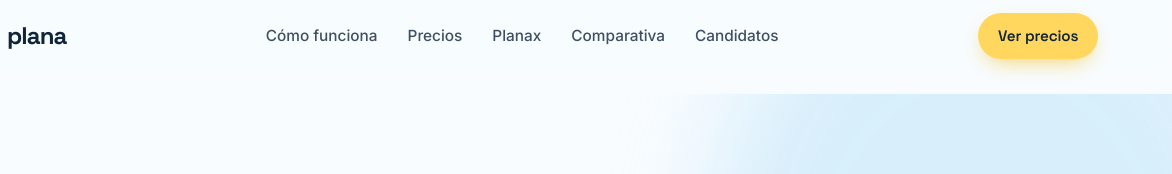
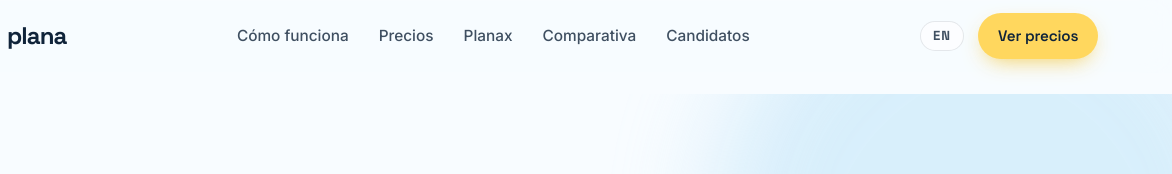
Before and after one commit to Jaimemamalla/Plana-Clientes, a plain HTML site: page index.html in a window 1280 px wide. Shown: the top 174 px of the page, 108-1280 px from the left. Drawn offline with Linux system fonts and the light colour scheme; animation ran at ten frames a second.

Commit message:
Selector de idioma y web traducida al inglés
Botón EN/ES en el nav. Un solo archivo: el español sigue siendo el del
marcado, así que sin JS y para los buscadores la página es la de siempre, y
el inglés lo pone js/i18n.js encima. Se recuerda en localStorage y se puede
forzar con ?lang=en.

Traducido: los 175 nodos de texto, los siete titulares, los atributos
placeholder y aria-label, el title y la meta description, el idioma del html
y las frases que genera el JS, que son las bandas, el dock, el porcentaje de
la calculadora y la etiqueta del pack en el modal.

Decisiones:

- Se traduce por nodo de texto, no por elemento, para no tocar el marcado:
  así los SVG de las listas y los <b> dentro de los párrafos se quedan donde
  están. Los siete titulares van aparte, por elemento entero, porque la capa
  de punch los trocea en palabras y había que cogerlos antes.
- js/i18n.js se carga antes que los bloques inline por eso mismo.
- Al cambiar de idioma se emite el evento plana:lang. Lo escuchan la capa de
  punch, para volver a trocear los titulares; tickers.js, para recalcular la
  velocidad porque el inglés no ocupa lo mismo; y la calculadora, para
  rehacer su texto.

Verificado en los dos sentidos, sin errores: titulares, packs, calculadora
al 55%, modal de plan, placeholders, aria-labels, bandas y dock, y que
recuerda la elección al recargar.

Queda el sitio de comunidad, que es otro archivo y no lleva el selector.

Co-Authored-By: Claude Opus 5 <noreply@anthropic.com>

```diff
--- a/index.html
+++ b/index.html
@@ -266,6 +266,26 @@ header.nav.scrolled {
 
 .nav-links a:hover {
   color: var(--tinta);
+}
+
+.langbtn {
+  font-family: var(--ff-head);
+  font-weight: 700;
+  font-size: .82rem;
+  letter-spacing: .06em;
+  color: var(--tinta-80);
+  border: 1px solid var(--line);
+  background: rgba(255,255,255,.6);
+  padding: 7px 12px;
+  border-radius: 100px;
+  line-height: 1;
+  transition: color .2s, border-color .2s, background .2s;
+}
+
+.langbtn:hover {
+  color: var(--tinta);
+  border-color: var(--cielo);
+  background: #fff;
 }
 
 .nav-cta {
@@ -3336,6 +3356,7 @@ footer {
   </div>
 </footer>
 
+<script src="js/i18n.js"></script>
 <script>
 (function(){
   /* ---- dynamic favicon (isotype) ---- */
@@ -3438,13 +3459,18 @@ footer {
       rAgency.textContent = eur(agency);
       rSave.textContent = eur(Math.max(0, save));
     }
+    var en = document.documentElement.lang === 'en';
     if(save > 0){
       var pct = Math.round(save / agency * 100);
-      rPct.textContent = 'un ' + pct + '% menos por vacante';
+      rPct.textContent = en
+        ? pct + '% less per role'
+        : 'un ' + pct + '% menos por vacante';
       rPct.style.color = '#FFD75E';
       rSave.style.color = '#FFD75E';
     } else {
-      rPct.textContent = 'Con Plana ganas en transparencia';
+      rPct.textContent = en
+        ? 'With Plana you gain in transparency'
+        : 'Con Plana ganas en transparencia';
       rSave.textContent = eur(0);
     }
   }
@@ -3456,6 +3482,9 @@ footer {
       recalc(true);
     });
     recalc(false);
+    addEventListener('plana:lang', function(){
+      recalc(false);
+    });
   }
 
   /* ---- comparativa: entrada fila por fila ---- */
@@ -3534,10 +3563,23 @@ footer {
     var planForm = document.getElementById('planForm');
     var toastC   = document.getElementById('toastClient');
 
+    var EN_PACK = {
+      'Despegue': 'Takeoff',
+      'Altitud': 'Altitude',
+      'Estratosfera': 'Stratosphere',
+      'Plana Ilimitada': 'Plana Unlimited'
+    };
+
+    function packLabel(pack){
+      var en = document.documentElement.lang === 'en';
+      var name = en ? (EN_PACK[pack] || pack) : pack;
+      if(pack === 'Plana Ilimitada') return name;
+      return en ? name + ' pack' : 'Pack ' + name;
+    }
+
     function openPlan(pack){
       pmPack.innerHTML =
-        '<span class="live-dot"></span>' +
-        (pack === 'Plana Ilimitada' ? pack : 'Pack ' + pack);
+        '<span class="live-dot"></span>' + packLabel(pack);
       pmField.value = pack;
       planModal.hidden = false;
       setTimeout(function(){
@@ -3659,6 +3701,15 @@ if(reduce){
   });
 }
 
+/* al cambiar de idioma el titular se reescribe entero, así que hay que
+   volver a trocearlo en palabras */
+addEventListener('plana:lang', function(){
+  heads.forEach(function(h){
+    kinetize(h);
+    h.classList.add('kin-in');
+  });
+});
+
 /* packs: apilado al deslizar */
 var pg = document.querySelector('.packs-grid');
 var stacks = [];
--- /dev/null
+++ b/js/i18n.js
@@ -0,0 +1,346 @@
+(function () {
+
+  /* Traducción por nodo de texto: respeta los SVG de las listas y los <b>
+     dentro de los párrafos, que se traducen por separado. Los titulares que
+     la capa de punch trocea en palabras van aparte, por elemento entero, y
+     este archivo se carga antes que ella para pillarlos sin trocear. */
+
+  var EN = {
+    /* nav y hero */
+    'El': 'The',
+    'Cómo funciona': 'How it works',
+    'Precios': 'Pricing',
+    'Comparativa': 'Compare',
+    'Candidatos': 'Candidates',
+    'Ver precios': 'See pricing',
+    'Selección a tarifa plana': 'Flat-rate recruitment',
+    'fee': 'fee',
+    'ha muerto.': 'is dead.',
+    'Selección de personal a precio fijo y público.': 'Recruitment at a fixed, public price.',
+    'Pagas por el trabajo, no un porcentaje del sueldo.': 'You pay for the work, not a cut of the salary.',
+    'Sin fees. Sin sorpresas.': 'No fees. No surprises.',
+    'Soy candidato/a': 'I am a candidate',
+    'Una vacante de': 'A role paying',
+    'Agencia': 'Agency',
+    'Con Plana': 'With Plana',
+    '/ vacante': '/ role',
+    'Te ahorras': 'You save',
+
+    /* cómo funciona */
+    'Eliges online, buscamos con Planax y personas, y contratas. Lo que tarda una contratación, no una negociación de tarifas.':
+      'You choose online, we search with Planax and people, you hire. As long as a hire takes, not as long as a fee negotiation.',
+    'Elige tu pack': 'Pick your pack',
+    'Sin llamadas comerciales eternas. Eliges online, como debe ser. El precio está en la web, no detrás de un formulario.':
+      'No endless sales calls. You choose online, as it should be. The price is on the website, not behind a form.',
+    'Planax y nuestro equipo se ponen a buscar': 'Planax and our team start searching',
+    'IA para la velocidad, personas para acertar. Sigues todo el proceso en tiempo real desde tu panel, sin pedir updates por email.':
+      'AI for speed, people for judgement. You follow the whole process live from your dashboard, without chasing updates by email.',
+    'Contratas. Y punto.': 'You hire. That is it.',
+    'Shortlist de finalistas, tú decides, nosotros cerramos. Si la persona no funciona, la reponemos gratis.':
+      'A shortlist of finalists, you decide, we close. If the person does not work out, we replace them free.',
+
+    /* motor */
+    'Tarifa plana': 'Flat rate',
+    'El fee sube con el sueldo, baja si negocias y cambia según quién pregunte. Nuestro precio no se mueve: está en la web, es el mismo para todos y no depende de lo que cobre la persona que contratas.':
+      'The fee climbs with the salary, drops if you haggle and shifts depending on who is asking. Our price does not move: it is on the website, it is the same for everyone and it does not depend on what the person you hire earns.',
+
+    /* packs */
+    'Precios públicos': 'Public pricing',
+    'El precio depende del perfil que buscas, no de lo que cobra. Está aquí escrito, sin "desde" ni asteriscos. La transparencia es el producto.':
+      'The price depends on the profile you are after, not on what they earn. It is written right here, with no "from" and no asterisks. Transparency is the product.',
+    'Despegue': 'Takeoff',
+    'Perfiles operativos y junior: administración, soporte, customer service, ventas junior, oficina y operaciones.':
+      'Operational and junior roles: admin, support, customer service, junior sales, office and operations.',
+    'por vacante': 'per role',
+    'Publicación multicanal y búsqueda activa': 'Multichannel posting and active search',
+    'Cribado completo con Planax y entrevistas del equipo': 'Full screening with Planax and interviews by our team',
+    'Shortlist de 3 a 5 finalistas': 'A shortlist of 3 to 5 finalists',
+    'en 15 días laborables': 'in 15 working days',
+    'Empezar': 'Get started',
+    'Reposición garantizada 60 días': '60-day replacement guarantee',
+    '⭐ Más popular': '⭐ Most popular',
+    'Altitud': 'Altitude',
+    'Mandos intermedios y especialistas: tech, finanzas, marketing, ingeniería y perfiles con escasez media.':
+      'Middle management and specialists: tech, finance, marketing, engineering and roles of moderate scarcity.',
+    'Todo lo del Pack Despegue': 'Everything in the Takeoff pack',
+    'Headhunting directo': 'Direct headhunting',
+    'a candidatos pasivos': 'of passive candidates',
+    'Informe de mercado salarial de la posición incluido': 'Salary benchmark report for the role included',
+    'Shortlist en 20 días laborables': 'Shortlist in 20 working days',
+    'Reposición garantizada 90 días': '90-day replacement guarantee',
+    'Estratosfera': 'Stratosphere',
+    'Dirección y perfiles muy escasos: C-level, heads y perfiles nicho de alta competencia.':
+      'Leadership and very scarce roles: C-level, heads and highly contested niche profiles.',
+    'Todo lo del Pack Altitud': 'Everything in the Altitude pack',
+    'Búsqueda confidencial': 'Confidential search',
+    'y mapeo completo del mercado': 'and full market mapping',
+    'Evaluación en profundidad de finalistas, referencias incluidas': 'In-depth assessment of finalists, references included',
+    'Acompañamiento en oferta y negociación': 'Support through offer and negotiation',
+    'Reposición garantizada 120 días': '120-day replacement guarantee',
+
+    /* escala */
+    'Escala Plana': 'The Plana scale',
+    'Descuento por volumen, automático y público. Sin negociar.': 'Volume discount, automatic and public. No haggling.',
+    '1 a 2 vacantes / año': '1 to 2 roles / year',
+    'Tarifa': 'List price',
+    'Precio de lista, sin letra pequeña': 'List price, no small print',
+    '3 a 5 vacantes / año': '3 to 5 roles / year',
+    'En todos los packs': 'On every pack',
+    '6 a 9 vacantes / año': '6 to 9 roles / year',
+    '10+ vacantes / año': '10+ roles / year',
+    'Plana Ilimitada': 'Plana Unlimited',
+    'Suscripción desde 3.900 €/mes con vacantes simultáneas incluidas. Modelo embedded.':
+      'Subscription from €3,900/month with simultaneous roles included. Embedded model.',
+    'Hablemos': 'Let us talk',
+
+    /* calculadora */
+    'Calculadora de ahorro': 'Savings calculator',
+    'Mete el sueldo de la vacante y el fee típico de tu agencia. Te enseñamos la diferencia. En euros.':
+      'Enter the salary for the role and your agency’s typical fee. We will show you the difference. In euros.',
+    'Salario bruto anual de la vacante': 'Gross annual salary for the role',
+    'Fee típico de agencia': 'Typical agency fee',
+    'Comparamos contra el Pack Altitud (4.900 €), nuestro pack más contratado.':
+      'We compare against the Altitude pack (€4,900), our most popular one.',
+    'Con agencia tradicional': 'With a traditional agency',
+    'Con Plana (Altitud)': 'With Plana (Altitude)',
+
+    /* planax */
+    'Motor de IA propio · en directo': 'Our own AI engine · live',
+    'Ni robots ni cerebros con circuitos. Planax es una línea de luz que cruza cada proceso: criba, hace match, predice y te lo enseña en vivo. Para que las personas decidan antes y mejor.':
+      'No robots, no brains made of circuitry. Planax is a line of light running through every process: it screens, matches, predicts and shows you the lot live. So that people can decide sooner and better.',
+    'Backend Engineer': 'Backend Engineer',
+    'Madrid · Híbrido · Pack Altitud': 'Madrid · Hybrid · Altitude pack',
+    'En proceso': 'In progress',
+    'Cribados por Planax': 'Screened by Planax',
+    'En entrevista': 'Interviewing',
+    'Finalistas': 'Finalists',
+    'Cierre estimado': 'Estimated close',
+    '14 días': '14 days',
+    'Tensión salarial': 'Salary pressure',
+    'Media': 'Medium',
+    'Match comunidad': 'Community match',
+    'Senior · 6 años · disponible': 'Senior · 6 years · available',
+    'Mid-senior · 4 años · activo': 'Mid-senior · 4 years · active',
+    'Senior · 7 años · pasivo': 'Senior · 7 years · passive',
+    '"Planax no sustituye a las personas que seleccionan.': '"Planax does not replace the people who recruit.',
+    'Las hace imparables."': 'It makes them unstoppable."',
+    'Cribando candidatos a cualquier hora': 'Screening candidates at any hour',
+    'Menos tiempo hasta la shortlist': 'Less time to shortlist',
+    'Cribado conversacional': 'Conversational screening',
+    'Entrevista inicial a cada candidato, a cualquier hora y en su idioma. Nadie espera tres días a que le llamen.':
+      'A first interview for every candidate, at any hour and in their own language. Nobody waits three days for a call.',
+    'Matching con la Comunidad Plana': 'Matching against the Plana Community',
+    'Cruza cada vacante con miles de candidatos ya validados antes de salir a buscar fuera.':
+      'It cross-checks every role against thousands of already vetted candidates before looking outside.',
+    'Panel en tiempo real': 'Live dashboard',
+    'Ves candidatos, fases y feedback al momento. Sin pedir updates por email.':
+      'You see candidates, stages and feedback as they happen. No chasing updates by email.',
+    'Predicción de cierre': 'Close prediction',
+    'Estima los días hasta contratación y la tensión salarial del mercado para esa vacante concreta.':
+      'It estimates the days to hire and the market salary pressure for that specific role.',
+    'Informes automáticos': 'Automatic reports',
+    'Resumen semanal del proceso generado solo. Te llega hecho, no lo pides.':
+      'A weekly summary of the process, generated on its own. It arrives ready, you do not ask for it.',
+    'IA para la velocidad.': 'AI for speed.',
+    'Personas para acertar. Esa es toda la magia.': 'People for judgement. That is the whole trick.',
+
+    /* comparativa */
+    'Agencia tradicional vs Plana': 'Traditional agency vs Plana',
+    'Agencia tradicional': 'Traditional agency',
+    'Precio': 'Price',
+    '18–25% del salario bruto': '18–25% of gross salary',
+    'Precio fijo por pack': 'Fixed price per pack',
+    'Transparencia': 'Transparency',
+    '"Consultar precio"': '"Price on request"',
+    'Precios públicos en la web': 'Public pricing on the website',
+    'Seguimiento': 'Tracking',
+    'Updates por email': 'Updates by email',
+    'Muchos sin respuesta': 'Many never hear back',
+    'Feedback garantizado': 'Feedback guaranteed',
+    'Garantía': 'Guarantee',
+    'Ninguna o 30 días': 'None, or 30 days',
+    'Hasta 120 días': 'Up to 120 days',
+
+    /* modal de plan */
+    'Pack Altitud': 'Altitude pack',
+    'Empieza tu contratación': 'Start your hire',
+    'Déjanos tus datos y te contactamos en menos de 24h. Sin llamadas comerciales eternas.':
+      'Leave us your details and we will be in touch within 24h. No endless sales calls.',
+    'Nombre': 'Name',
+    'Empresa': 'Company',
+    'Email de trabajo': 'Work email',
+    'Teléfono': 'Phone',
+    '(opcional)': '(optional)',
+    'Solicitar — te contactamos en 24h': 'Request — we reply within 24h',
+    'Al enviar aceptas nuestra Política de Privacidad.': 'By submitting you accept our Privacy Policy.',
+    'Recibido. Te contactamos en menos de 24h.': 'Got it. We will be in touch within 24h.',
+
+    /* footer */
+    'Selección a tarifa plana. Sin fees. Sin sorpresas.': 'Flat-rate recruitment. No fees. No surprises.',
+    'Producto': 'Product',
+    'Calculadora': 'Calculator',
+    'Aviso legal': 'Legal notice',
+    'Privacidad': 'Privacy',
+    'Cookies': 'Cookies',
+    '© 2026 Plana. Todos los derechos reservados.': '© 2026 Plana. All rights reserved.',
+    'Hecho con': 'Made with',
+    'entre Asturias y Madrid.': 'between Asturias and Madrid.'
+  };
+
+  /* titulares que la capa de punch trocea: van por elemento entero */
+  var HEADS = {
+    'Tres pasos. Cero teatro.': 'Three steps. Zero theatre.',
+    'Packs por complejidad. No por sueldo.': 'Packs by complexity. Not by salary.',
+    'Cuantas más contratas, más barato te sale cada una.': 'The more you hire, the less each hire costs you.',
+    '¿Cuánto te ahorras con Plana?': 'How much do you save with Plana?',
+    'Planax. El motor que lo <span class="y">mueve todo</span>.': 'Planax. The engine behind <span class="y">all of it</span>.',
+    'La misma llamada de teléfono. Otro precio.': 'The same phone call. A different price.',
+    'El fee sube y baja. <span class="y">La tarifa es plana.</span>': 'The fee goes up and down. <span class="y">The rate stays flat.</span>'
+  };
+
+  /* atributos, que el recorrido de nodos de texto no ve */
+  var ATTRS = {
+    'Plana, inicio': 'Plana, home',
+    'Principal': 'Main',
+    'Abrir menú': 'Open menu',
+    'El isotipo de Plana: un círculo azul cruzado por una barra plana amarilla':
+      'The Plana mark: a blue circle crossed by a flat yellow bar',
+    'Panel en tiempo real de Planax (ejemplo)': 'Planax live dashboard (sample)',
+    'Comparativa agencia tradicional frente a Plana': 'Traditional agency compared with Plana',
+    'Cerrar': 'Close',
+    'LinkedIn de Plana': 'Plana on LinkedIn',
+    'Instagram de Plana': 'Plana on Instagram',
+    'Tu nombre': 'Your name',
+    'Nombre de tu empresa': 'Your company name',
+    'tu@empresa.com': 'you@company.com',
+    '+34 ...': '+34 ...'
+  };
+
+  /* lo que no es texto de la página */
+  var META = {
+    title: 'Plana — Flat-rate recruitment',
+    description: 'The first Spanish flat-rate recruitment platform. No fees. No surprises. Packs at a fixed, public price, not a percentage of the salary. The fee is dead.',
+    ticker1: ['the fee is dead', 'no fees', 'no surprises', 'fixed public pricing', 'be smart, be plana'],
+    ticker2: ['you pay for the work', 'not for the salary', 'transparency is the product'],
+    dock: ['From €2,900 per role', 'No fees. No surprises.', 'See pricing']
+  };
+
+  var ES_TICKER1 = ['el fee ha muerto', 'sin fees', 'sin sorpresas', 'precio fijo y público', 'be smart, be plana'];
+  var ES_TICKER2 = ['pagas por el trabajo', 'no por el sueldo', 'la transparencia es el producto'];
+  var ES_DOCK = ['Desde 2.900 € por vacante', 'Sin fees. Sin sorpresas.', 'Ver precios'];
+
+  var ES_META = {
+    title: document.title,
+    description: (document.querySelector('meta[name="description"]') || {}).content || ''
+  };
+
+  /* ---- inventario, tomado antes de que nadie toque el DOM ---- */
+  var nodes = [];
+  var heads = [];
+  var attrs = [];
+
+  function collect() {
+    var w = document.createTreeWalker(document.body, NodeFilter.SHOW_TEXT);
+    var n;
+    while ((n = w.nextNode())) {
+      if (n.parentElement.closest('script, style')) continue;
+      var t = n.textContent.trim();
+      if (!t || !EN[t]) continue;
+      nodes.push({ node: n, es: n.textContent, en: n.textContent.replace(t, EN[t]) });
+    }
+    document.querySelectorAll('.sec-head h2, .escala-head h3, .px-head h2, #motor-title, .calc-controls h3').forEach(function (el) {
+      var es = el.innerHTML.trim();
+      if (HEADS[es]) heads.push({ el: el, es: es, en: HEADS[es] });
+    });
+
+    ['placeholder', 'aria-label'].forEach(function (name) {
+      document.querySelectorAll('[' + name + ']').forEach(function (el) {
+        var es = el.getAttribute(name);
+        if (ATTRS[es]) attrs.push({ el: el, name: name, es: es, en: ATTRS[es] });
+      });
+    });
+  }
+
+  collect();
+
+  function apply(lang) {
+    var en = lang === 'en';
+
+    nodes.forEach(function (r) {
+      r.node.textContent = en ? r.en : r.es;
+    });
+
+    attrs.forEach(function (r) {
+      r.el.setAttribute(r.name, en ? r.en : r.es);
+    });
+
+    heads.forEach(function (r) {
+      r.el.innerHTML = en ? r.en : r.es;
+      r.el.removeAttribute('data-kin');
+      r.el.classList.remove('kin', 'kin-in');
+    });
+
+    document.documentElement.lang = en ? 'en' : 'es';
+    document.title = en ? META.title : ES_META.title;
+    var desc = document.querySelector('meta[name="description"]');
+    if (desc) desc.content = en ? META.description : ES_META.description;
+
+    /* las bandas y el dock los crea el JS, así que se reescriben aquí */
+    var bands = document.querySelectorAll('.tkband .row');
+    [[ES_TICKER1, META.ticker1], [ES_TICKER2, META.ticker2]].forEach(function (pair, i) {
+      var row = bands[i];
+      if (!row) return;
+      var list = en ? pair[1] : pair[0];
+      var html = list.map(function (f) { return '<em>' + f + '</em>'; }).join('');
+      row.innerHTML = html + html;
+    });
+
+    var dock = document.getElementById('dock');
+    if (dock) {
+      var d = en ? META.dock : ES_DOCK;
+      var b = dock.querySelector('b');
+      var it = dock.querySelector('i');
+      var a = dock.querySelector('a');
+      if (b) b.textContent = d[0];
+      if (it) it.textContent = d[1];
+      if (a) a.textContent = d[2];
+    }
+
+    document.querySelectorAll('[data-lang-btn]').forEach(function (btn) {
+      btn.textContent = en ? 'ES' : 'EN';
+      btn.setAttribute('aria-label', en ? 'Ver esta página en español' : 'View this page in English');
+    });
+
+    try { localStorage.setItem('plana-lang', lang); } catch (e) {}
+    dispatchEvent(new CustomEvent('plana:lang', { detail: { lang: lang } }));
+  }
+
+  /* ---- el botón ---- */
+  var nav = document.querySelector('.nav-cta');
+  if (nav) {
+    var btn = document.createElement('button');
+    btn.type = 'button';
+    btn.className = 'langbtn';
+    btn.setAttribute('data-lang-btn', '');
+    nav.insertBefore(btn, nav.firstChild);
+    btn.addEventListener('click', function () {
+      apply(document.documentElement.lang === 'en' ? 'es' : 'en');
+    });
+  }
+
+  var initial = 'es';
+  try {
+    var saved = localStorage.getItem('plana-lang');
+    if (saved) initial = saved;
+  } catch (e) {}
+  if (/[?&]lang=en\b/.test(location.search)) initial = 'en';
+  if (/[?&]lang=es\b/.test(location.search)) initial = 'es';
+
+  apply(initial);
+
+  /* Las bandas y el dock los crea la capa de punch, que corre después de
+     este archivo, así que en la primera pasada todavía no existen. */
+  addEventListener('load', function () {
+    if (document.documentElement.lang === 'en') apply('en');
+  });
+})();
--- a/js/tickers.js
+++ b/js/tickers.js
@@ -87,6 +87,11 @@
     resizeT = setTimeout(function () { startAll(true); }, 200);
   });
 
+  /* el inglés no ocupa lo mismo que el español */
+  addEventListener('plana:lang', function () {
+    setTimeout(function () { startAll(false); }, 0);
+  });
+
   /* al pasar el ratón frena, no se corta en seco */
   bands.forEach(function (b) {
     function ramp(to) {
```
